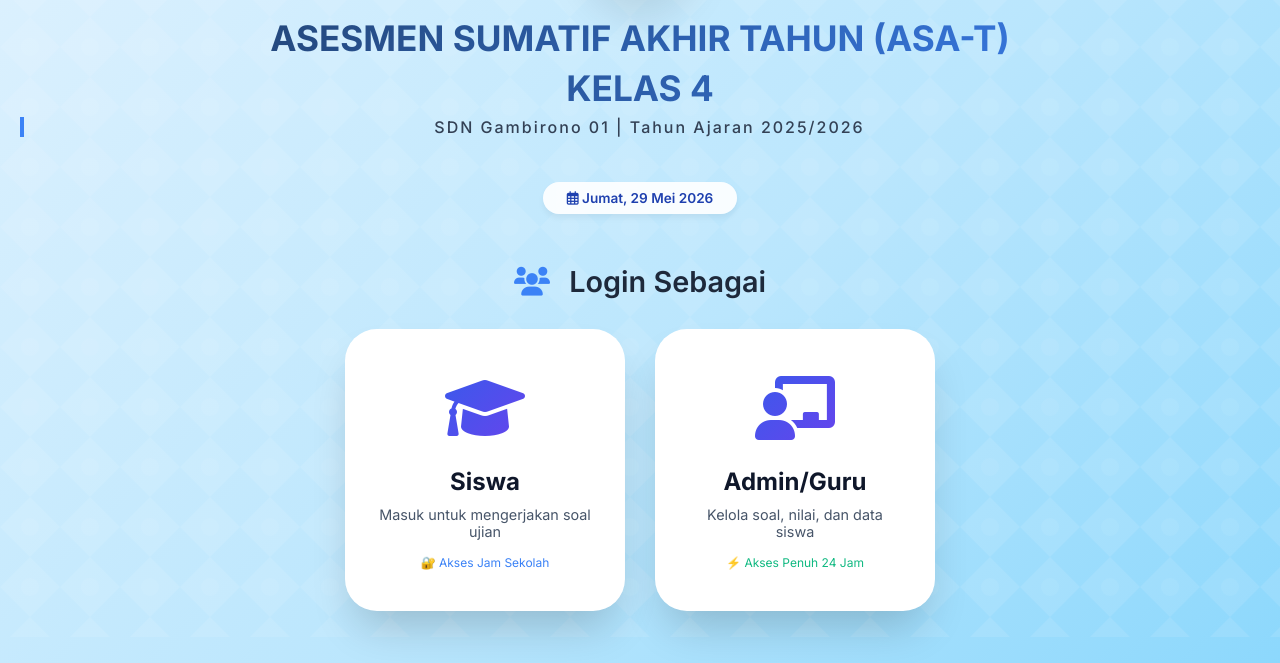
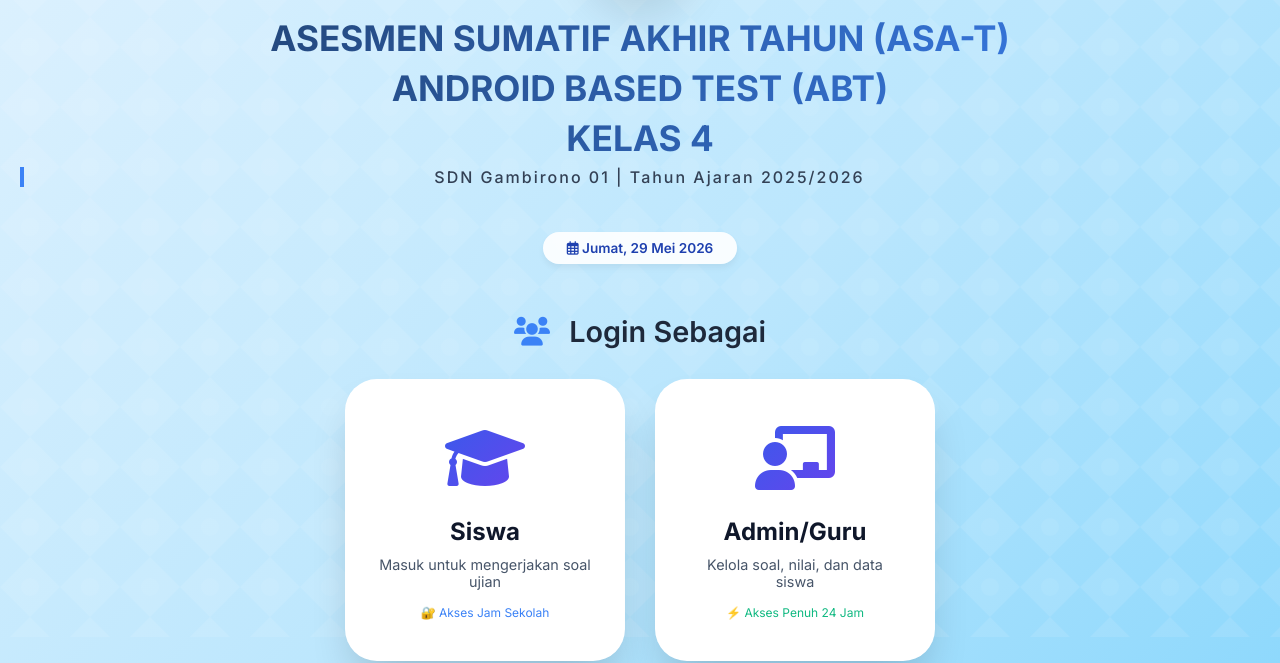
Before and after one commit to sdngbr01-source/ASAT-KLS-4, a plain HTML site: page index.html in a window 1280 px wide. Shown: the part 163-826 px from the top of the page. Drawn offline with Linux system fonts and the light colour scheme.

Commit message:
Update index.html

```diff
--- a/index.html
+++ b/index.html
@@ -311,6 +311,7 @@
                     <img src="logo.png" alt="Logo" class="logo-img" onerror="this.src='https://placehold.co/100x100?text=Logo'">
                 </div>
                 <h1>ASESMEN SUMATIF AKHIR TAHUN (ASA-T)</h1>
+                <h1>ANDROID BASED TEST (ABT)</h1>
                  <h1>KELAS 4</h1>
                 <div class="subtitle">SDN Gambirono 01 | Tahun Ajaran 2025/2026</div>
                 <div class="tanggal-info" id="tanggalDisplay"></div>
```
